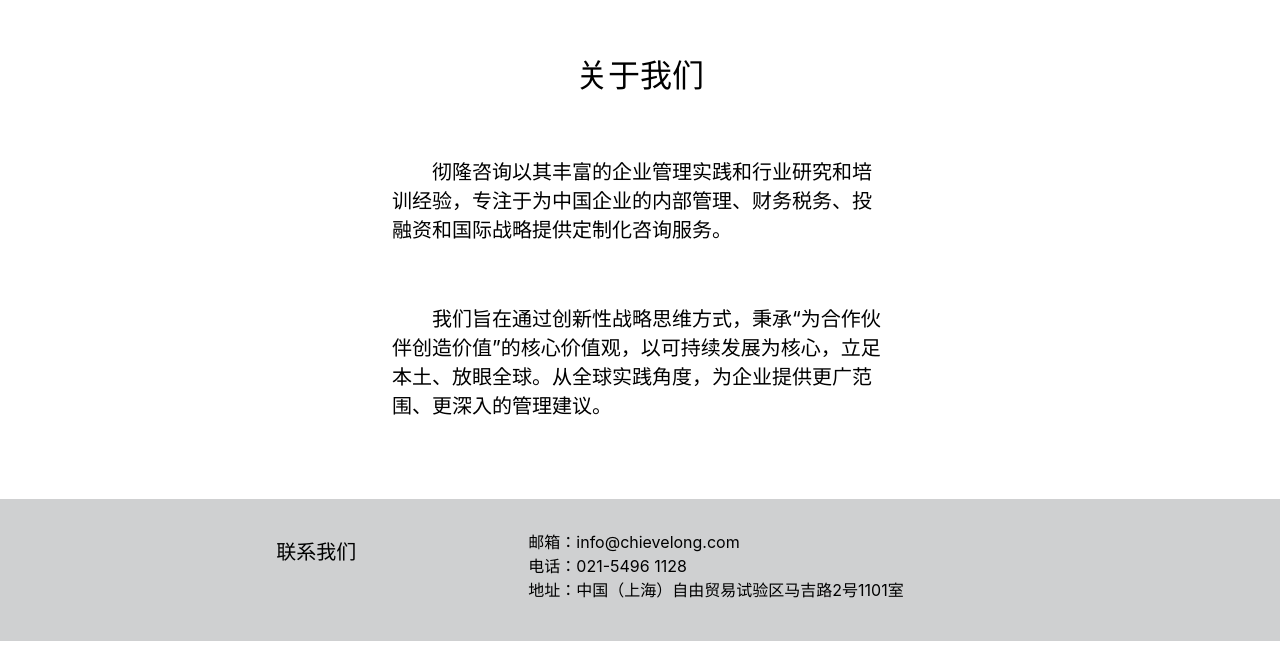
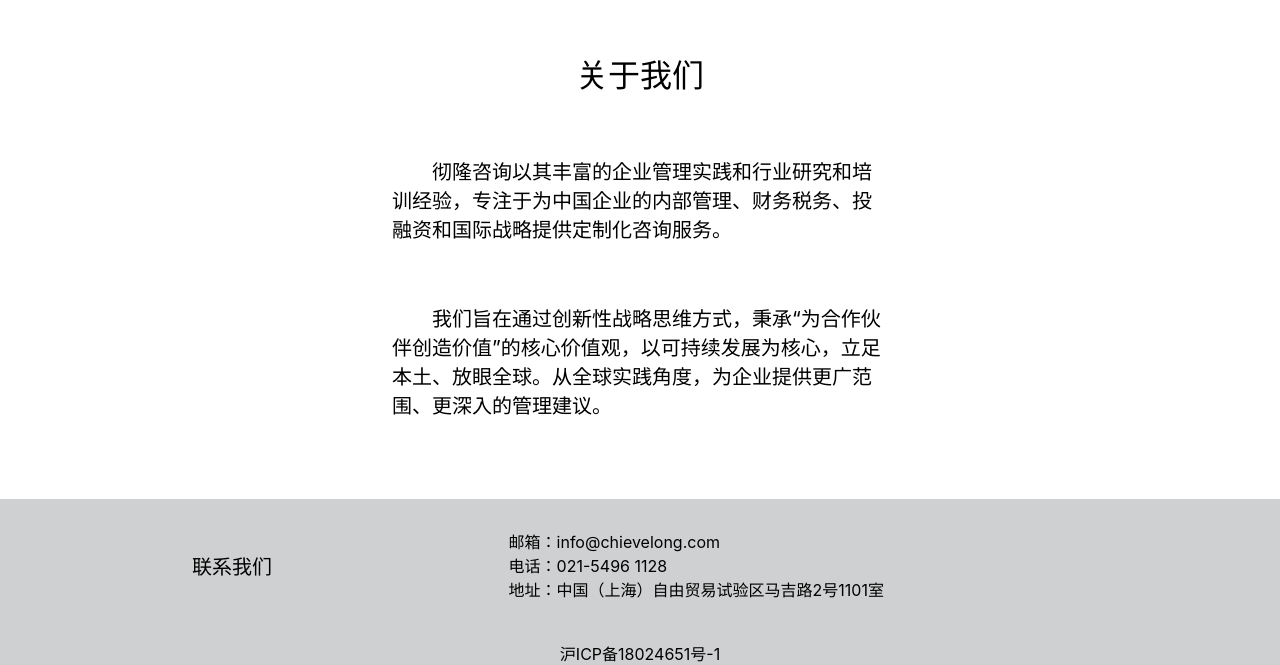
Before and after one commit to eleminsoda/consulting-website, a React (Create React App) app: page / in a window 1280 px wide. Shown: the part 3280-3945 px from the top of the page. Before the commit the page ends 3921 px from the top, so only its background shows below. Built offline with nearby package versions, Linux system fonts and the light colour scheme.

Commit message:
add Internet put on record

```diff
--- a/src/components/Footer.js
+++ b/src/components/Footer.js
@@ -16,6 +16,9 @@
           <li>地址：中国（上海）自由贸易试验区马吉路2号1101室</li>
         </ul>
       </div>
+      <a href="https://beian.miit.gov.cn/" className={classes.beian}>
+        沪ICP备18024651号-1
+      </a>
     </div>
   );
 }
--- a/src/styles/footerStyle.js
+++ b/src/styles/footerStyle.js
@@ -18,17 +18,26 @@
   },
 
   text: {
+    width: "20vw",
+    margin: "0 auto",
     fontSize: "20px",
     margin: 0,
-    marginBottom: "30px",
   },
 
   contact: {
-    margin: "30px 100px",
+    width: "50vw",
+    margin: "30px auto",
     textIndent: "2em",
     fontSize: "16px",
     listStyle: "none",
   },
+
+  beian: {
+    display: "block",
+    textAlign: "center",
+    textDecoration: "none",
+    color: "black",
+  },
 };
 
 export default footerStyle;
```
Also changed, not shown: 1 other file (tests, documents, lock files or other folders).
